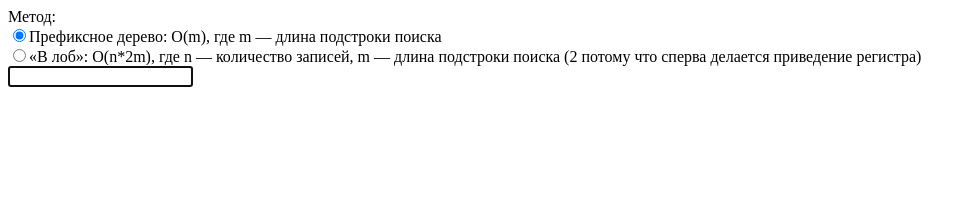
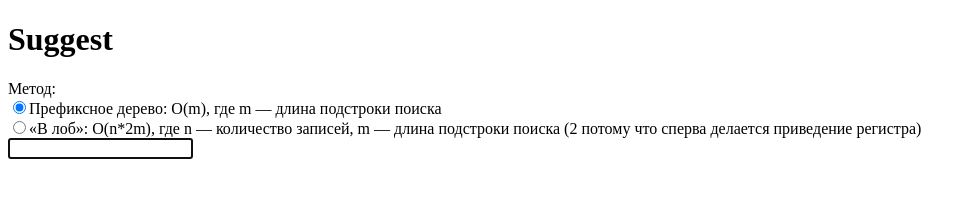
Before and after one commit to bakoushin/shri-algorithm, a website: page suggest/index.html in a window 1280 px wide. Shown: the whole page, without its empty margins (0-976 px from the left). Drawn offline with Linux system fonts and the light colour scheme.

Commit message:
Add header

```diff
--- a/suggest/index.html
+++ b/suggest/index.html
@@ -5,6 +5,7 @@
   <meta charset="UTF-8">
   <meta name="viewport" content="width=device-width, initial-scale=1.0">
   <meta http-equiv="X-UA-Compatible" content="ie=edge">
+  <meta name="robots" content="noindex">
   <title>Suggest</title>
   <script src="streets.js"></script>
   <script src="trie.js"></script>
@@ -13,6 +14,7 @@
 </head>
 
 <body>
+  <h1>Suggest</h1>
   <form>
     <div>Метод:</div>
     <div><label><input type="radio" name="method" id="methodTrie" checked>Префиксное дерево: O(m), где m — длина подстроки поиска</label></div>
```
